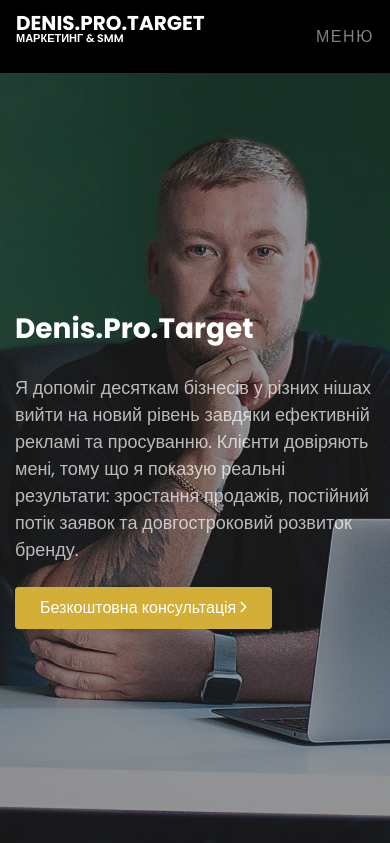
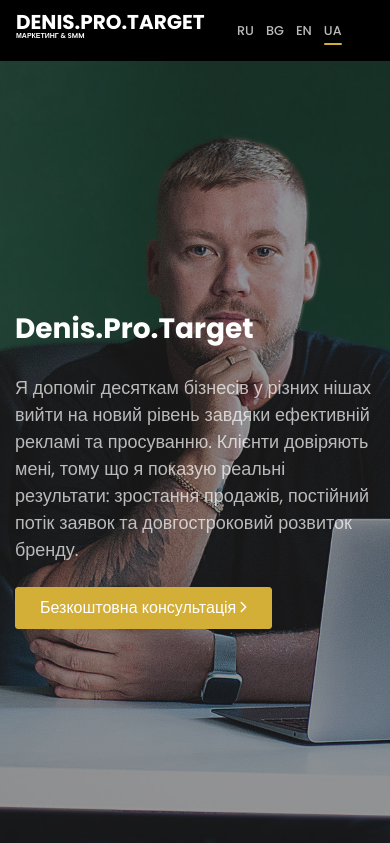
Before and after one commit to haldaniko/DenisPortfolio-DjangoWebsite, a Django app: page /ua/ in a window 390 px wide. Shown: the top 843 px of the page. Run offline with Django 5.2, Linux system fonts and the light colour scheme; data that the repository does not hold is empty; some libraries are stand-ins or nearby versions; some web fonts are replaced.

Commit message:
Update header

```diff
--- a/static/css/style.css
+++ b/static/css/style.css
@@ -1099,7 +1099,7 @@ fieldset:disabled a.btn {
     -webkit-box-pack: justify;
     -ms-flex-pack: justify;
     justify-content: space-between;
-    padding: 0.5rem 1rem;
+    padding: 0.4rem 1rem;
 }
 
 .navbar > .container,
@@ -1121,9 +1121,7 @@ fieldset:disabled a.btn {
 
 .navbar-brand {
     display: inline-block;
-    padding-top: 0.3125rem;
-    padding-bottom: 0.3125rem;
-    margin-right: 1rem;
+    padding-top: 0.3225rem;
     font-size: 1.25rem;
     line-height: inherit;
     white-space: nowrap;
@@ -2461,13 +2459,6 @@ h1, h2, h3, h4,
     text-transform: uppercase;
 }
 
-.navbar-brand span {
-    display: block;
-    font-size: 11px;
-    font-weight: 600;
-    text-transform: uppercase;
-}
-
 .hero-wrap {
     width: 100%;
     height: 100%;
@@ -4405,8 +4396,8 @@ textarea.form-control {
 }
 
 .nav-item.cta .nav-link {
-  text-align: center;
-  display: block;
+    text-align: center;
+    display: block;
 }
 
 .lang-switcher {
@@ -4430,6 +4421,12 @@ textarea.form-control {
     font-size: 0.9rem;
     position: relative;
     transition: color 0.3s;
+}
+
+@media (max-width: 1024px) {
+    .nav-lang-link {
+        font-size: 0.8rem;
+    }
 }
 
 .nav-lang-link:hover {
@@ -4460,7 +4457,13 @@ textarea.form-control {
 
 .center {
     text-align: center;
-    margin-top: 20px;
+    margin-top: 30px;
+}
+
+@media (min-width: 1024px) {
+    .center {
+        display: none;
+    }
 }
 
 .carousel-testimony .item {
@@ -4477,3 +4480,32 @@ textarea.form-control {
 .owl-item {
     margin: 0; /* margin для позиционирования задаём через owlCarousel options */
 }
+
+.navbar-brand span {
+    display: block;
+    font-size: 11px;
+    font-weight: 600;
+    text-transform: uppercase;
+}
+
+.lang-switcher-mobile {
+    display: none;
+}
+
+@media (max-width: 1024px) {
+    .navbar-brand span {
+        font-size: 7px;
+    }
+
+    .navbar-nav .lang-switcher {
+        display: none !important;
+    }
+
+    .lang-switcher-mobile {
+        display: flex !important;
+    }
+
+    .navbar-nav .lang-switcher {
+        display: none;
+    }
+}
--- a/templates/index_ua.html
+++ b/templates/index_ua.html
@@ -26,10 +26,18 @@
 <nav class="navbar px-md-0 navbar-expand-lg navbar-dark ftco_navbar bg-dark ftco-navbar-light" id="ftco-navbar">
   <div class="container">
     <p class="navbar-brand" href="index.html">Denis.Pro.Target <span>Маркетинг & SMM</span></p>
+
+    <div class="lang-switcher-mobile">
+      <a href="/" class="nav-lang-link">RU</a>
+      <a href="/bg/" class="nav-lang-link">BG</a>
+      <a href="/en/" class="nav-lang-link">EN</a>
+      <a href="/ua/" class="nav-lang-link nav-lang-link-active">UA</a>
+    </div>
+
     <button class="navbar-toggler" type="button" data-toggle="collapse" data-target="#ftco-nav"
             aria-controls="ftco-nav"
             aria-expanded="false" aria-label="Toggle navigation">
-      <span class="oi oi-menu"></span> Меню
+      <span class="oi oi-menu"></span>
     </button>
 
     <div class="collapse navbar-collapse" id="ftco-nav">
@@ -170,11 +178,11 @@
                   </div>
                 </div>
               </div>
-              <div class="center">
-                <a href="https://t.me/denisprotarget" class="btn-yellow">Безкоштовна консультація</a>
-              </div>
             </div>
           {% endfor %}
+        </div>
+        <div class="center">
+          <a href="https://t.me/denisprotarget" class="btn-yellow">Безкоштовна консультація</a>
         </div>
       </div>
     </div>
```
Also changed, not shown: templates/index.html (+17 -3 lines), templates/index_bg.html (+9 -1 lines), templates/index_en.html (+9 -1 lines).
